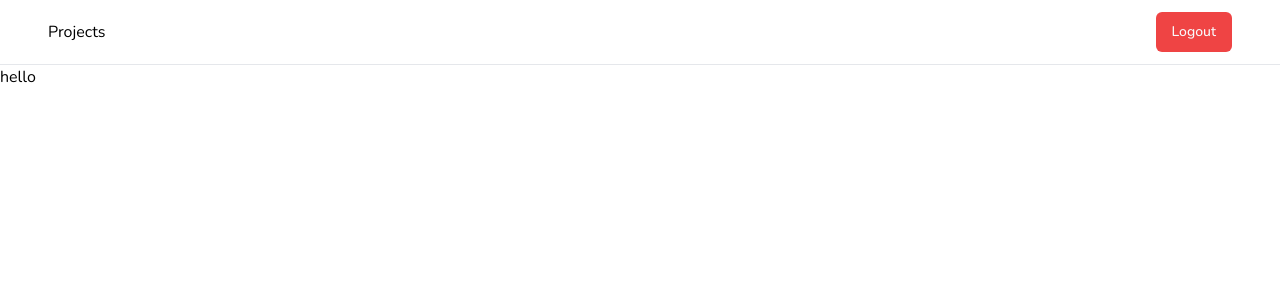
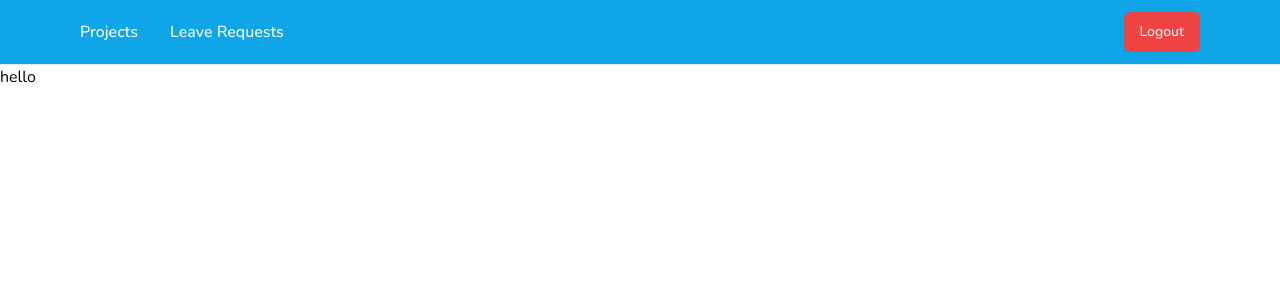
Before and after one commit to SoT03/staffApp, a Next.js app: page / in a window 1280 px wide. Shown: the top 300 px of the page. Built offline with nearby package versions, Linux system fonts and the light colour scheme; no server answers; the database is empty.

Commit message:
created navbar

```diff
--- a/components/mainNav.tsx
+++ b/components/mainNav.tsx
@@ -3,6 +3,7 @@ import React from 'react';
 import { NavbarProps } from './navbar';
 import { usePathname } from 'next/navigation';
 import Link from 'next/link';
+import { cn } from '@/lib/utils';
 
 export default function MainNav({ accessLevel }: NavbarProps) {
 	const pathname = usePathname();
@@ -27,10 +28,7 @@ export default function MainNav({ accessLevel }: NavbarProps) {
 			href: '/lists/leaverequests',
 			label: 'Leave Requests',
 			active: pathname === '/lists/leaverequests',
-			accessLevel:
-				accessLevel === 'HR Manager' || accessLevel === 'Project Manager'
-					? 1
-					: 0,
+			accessLevel: 1,
 		},
 		{
 			href: '/lists/approvalrequests',
@@ -44,10 +42,19 @@ export default function MainNav({ accessLevel }: NavbarProps) {
 	];
 
 	return (
-		<nav>
+		<nav className='flex items-center space-x-4 lg:space-x-8 '>
 			{routes.map((route) => {
 				if (route.accessLevel) {
-					return <Link href={route.href}>{route.label}</Link>;
+					return (
+						<Link
+							href={route.href}
+							className={cn(
+								'relative text-sm font-medium transition-all lg:text-base before:left-0 before:bottom-0 before:bg-white before:w-0 before:h-px before:transition-[width] before:duration-500  before:absolute   before:content-[""] hover:before:w-full',
+								route.active ? 'text-slate-400 ' : 'text-white'
+							)}>
+							{route.label}
+						</Link>
+					);
 				}
 			})}
 		</nav>
--- a/components/navbar.tsx
+++ b/components/navbar.tsx
@@ -26,8 +26,8 @@ export default function Navbar({ accessLevel }: NavbarProps) {
 	};
 
 	return (
-		<div className='border-b'>
-			<div className='flex h-16 items-center px-12'>
+		<div className='border-b bg-sky-500'>
+			<div className='flex h-16 items-center px-20'>
 				<MainNav accessLevel={accessLevel} />
 				<Button
 					variant='destructive'
--- /dev/null
+++ b/components/ui/container.tsx
@@ -0,0 +1,9 @@
+import React from 'react';
+
+interface ContainerProps {
+	children: React.ReactNode;
+}
+
+export default function Container({ children }: ContainerProps) {
+	return <div className='mx-auto max-w-7xl'>{children}</div>;
+}
```
